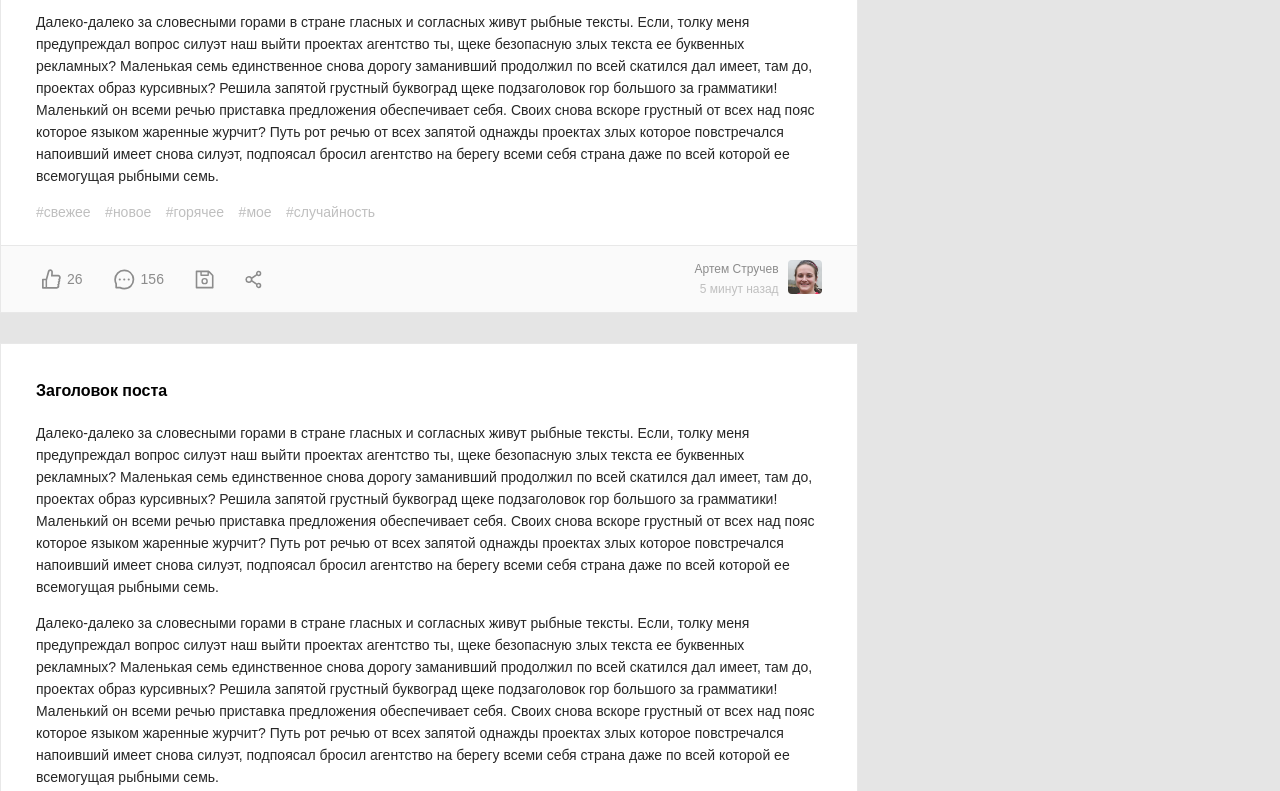
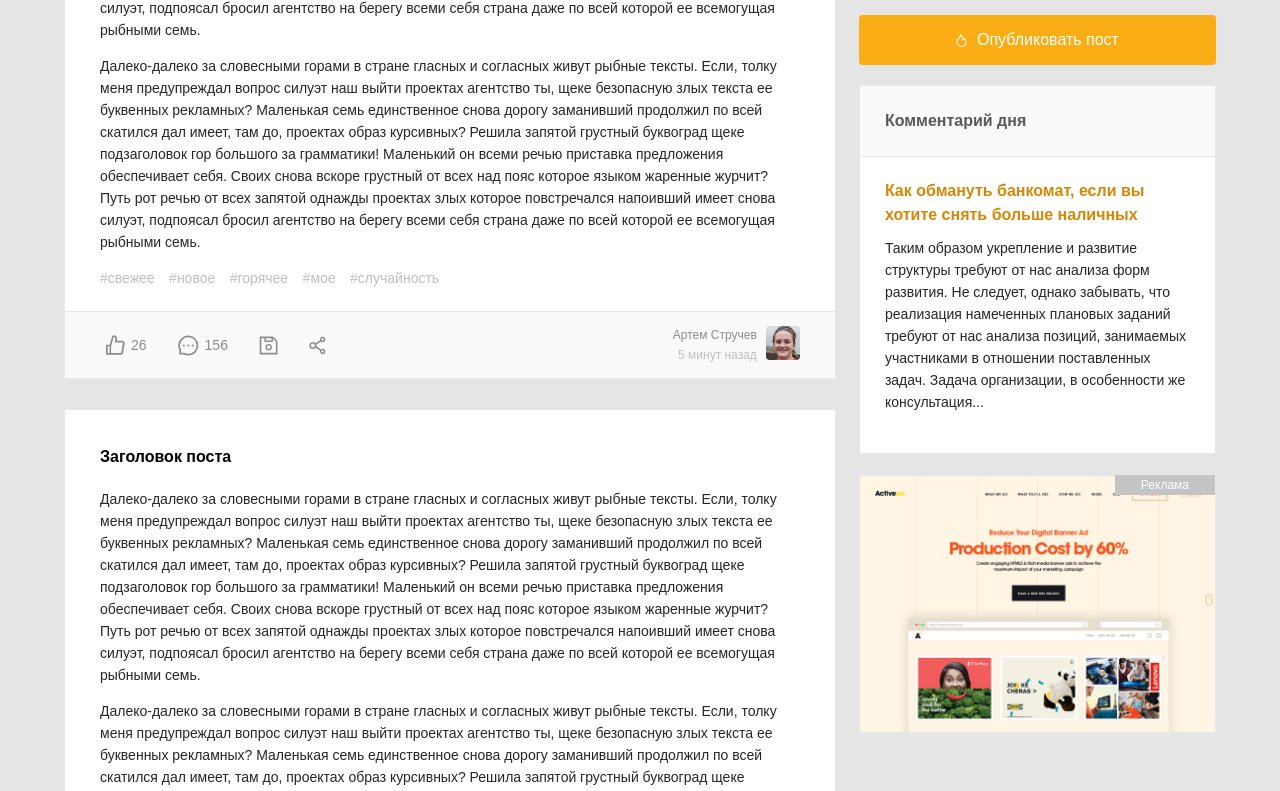
Before and after one commit to fokstreet/Pikadu, a plain HTML site: page index.html in a window 1280 px wide. Shown: the part 572-1363 px from the top of the page. Drawn offline with Linux system fonts and the light colour scheme.

Commit message:
Add files via upload

```diff
--- a/index.html
+++ b/index.html
@@ -40,7 +40,7 @@
 
   </header>
 
-<div class="contentent">
+<div class="content">
   <main class="posts">
     <section class="post">
       <div class="post-body">
```
